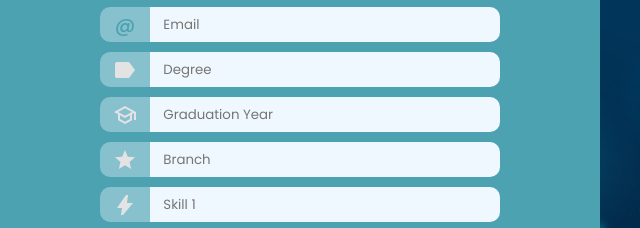
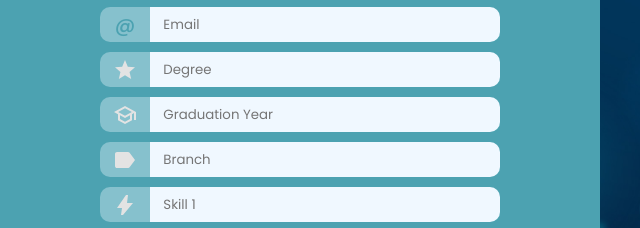
Before and after one commit to adt2936/Project-Group-Making-protal, a plain HTML site: page Frontend/profile.html in a window 1280 px wide. Shown: the part 203-431 px from the top of the page, 0-640 px from the left. Drawn offline with Linux system fonts and the light colour scheme.

Commit message:
profile.html

```diff
--- a/Frontend/profile.html
+++ b/Frontend/profile.html
@@ -26,7 +26,8 @@
             </div>
             <div>
                 <label for="userDegree-input">
-                    <svg xmlns="http://www.w3.org/2000/svg" height="24px" viewBox="0 -960 960 960" width="24px" fill="#e3e3e3"><path d="M160-160q-33 0-56.5-23.5T80-240v-480q0-33 23.5-56.5T160-800h440q19 0 36 8.5t28 23.5l216 288-216 288q-11 15-28 23.5t-36 8.5H160Z"/></svg></label>
+                   <svg xmlns="http://www.w3.org/2000/svg" height="24px" viewBox="0 -960 960 960" width="24px" fill="#e3e3e3"><path d="m233-120 65-281L80-590l288-25 112-265 112 265 288 25-218 189 65 281-247-149-247 149Z"/></svg>
+                </label>
                 <input type="text" name="userDegree" id="userDegree-input" placeholder="Degree">
             </div>
             <div>
@@ -37,7 +38,7 @@
             </div>
             <div>
                 <label for="Branch-input">
-                    <svg xmlns="http://www.w3.org/2000/svg" height="24px" viewBox="0 -960 960 960" width="24px" fill="#e3e3e3"><path d="m233-120 65-281L80-590l288-25 112-265 112 265 288 25-218 189 65 281-247-149-247 149Z"/></svg>
+                    <svg xmlns="http://www.w3.org/2000/svg" height="24px" viewBox="0 -960 960 960" width="24px" fill="#e3e3e3"><path d="M160-160q-33 0-56.5-23.5T80-240v-480q0-33 23.5-56.5T160-800h440q19 0 36 8.5t28 23.5l216 288-216 288q-11 15-28 23.5t-36 8.5H160Z"/></svg>
                 </label>
                 <input type="text" name="" id="Branch-input" placeholder="Branch">
             </div>
```
